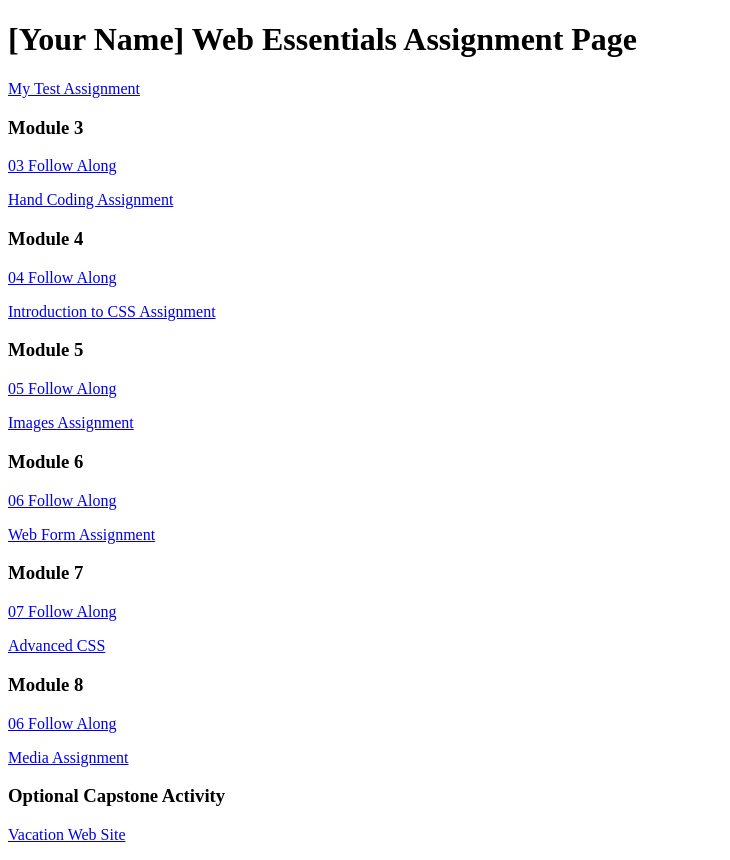
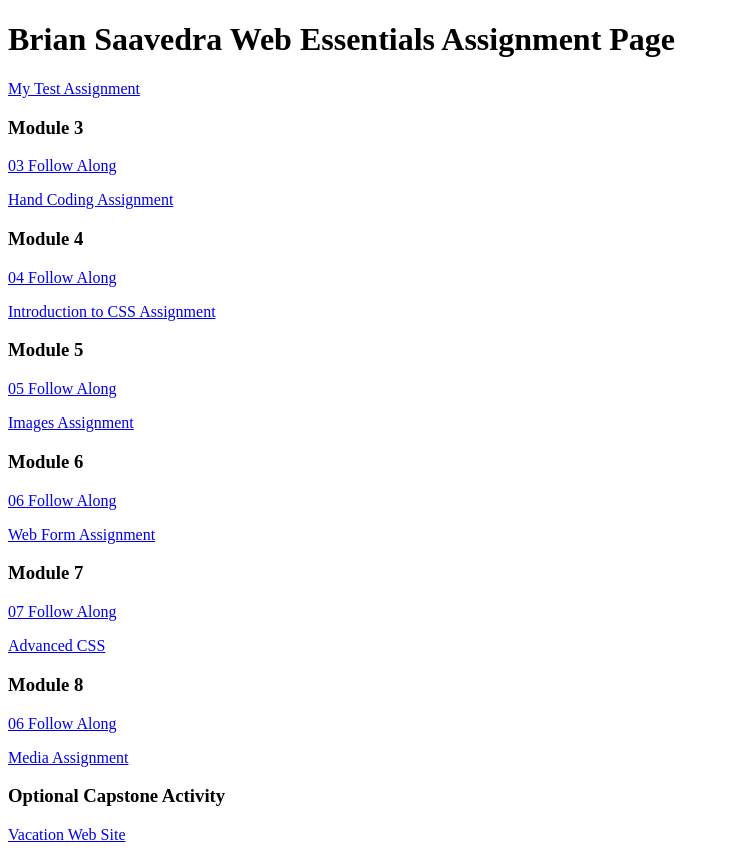
Before and after one commit to Brian33491/dwdd1600, a plain HTML site: page index.html in a window 1280 px wide. Shown: the whole page, without its empty margins (0-730 px from the left). Drawn offline with Linux system fonts and the light colour scheme.

Commit message:
Added my name

```diff
--- a/index.html
+++ b/index.html
@@ -6,7 +6,7 @@
 		<title>dwdd 1600 assignment list page</title>
 	</head>
 	<body>
-		<h1>[Your Name] Web Essentials Assignment Page</h1>
+		<h1>Brian Saavedra Web Essentials Assignment Page</h1>
 		<p><a href="01test">My Test Assignment</a></p>
 
 		<h3>Module 3</h3>
```
